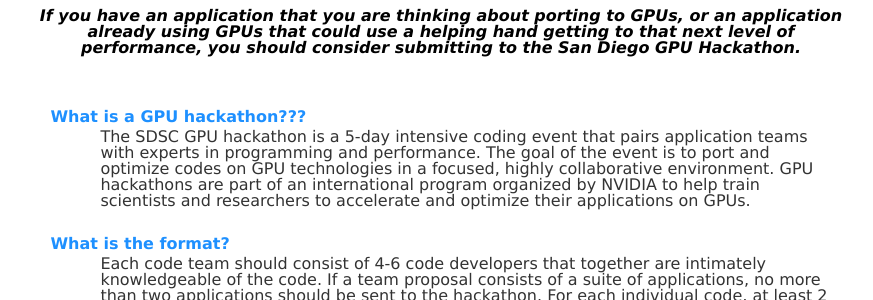
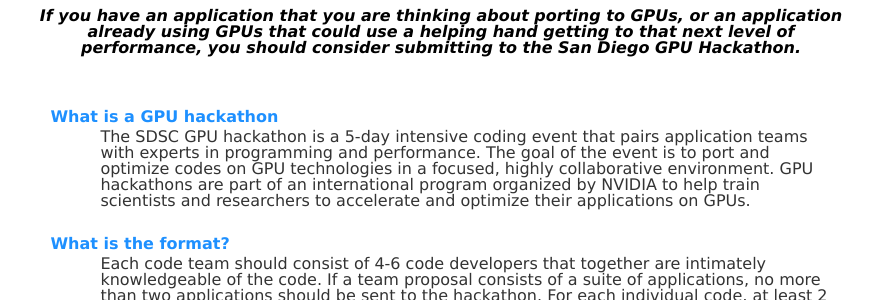
Before and after one commit to sdsc-hpc-training/sdsc-hpc-training.github.io, a Jekyll site: the page built from gpuhackathon/index.html, in a window 1280 px wide and 900 px high, scrolled down 695 px. Shown: the part 153-453 px from the top of the window, without its empty margins (199-1072 px from the left). Built offline with Jekyll 4.4.1, drawn with Linux system fonts in a browser that asks for light colours.

Commit message:
Update index.html

```diff
--- a/gpuhackathon/index.html
+++ b/gpuhackathon/index.html
@@ -52,7 +52,7 @@
 <tr><td align='left' valign='top'>&nbsp; </td></tr>
 
 <tr><td align='left' valign='top' >
-  <p class="sectitle">What is a GPU hackathon???</p>
+  <p class="sectitle">What is a GPU hackathon</p>
 </td></tr>
   <tr><td align='left' valign='top'>
     <p id="paral">The SDSC GPU hackathon is a 5-day intensive coding event that pairs
```
